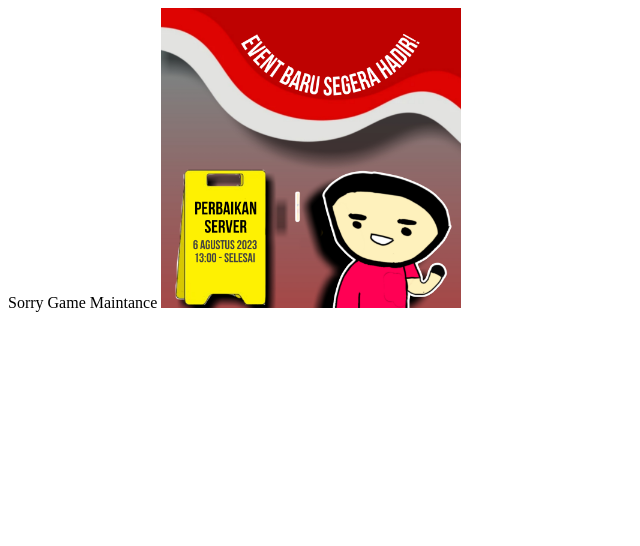
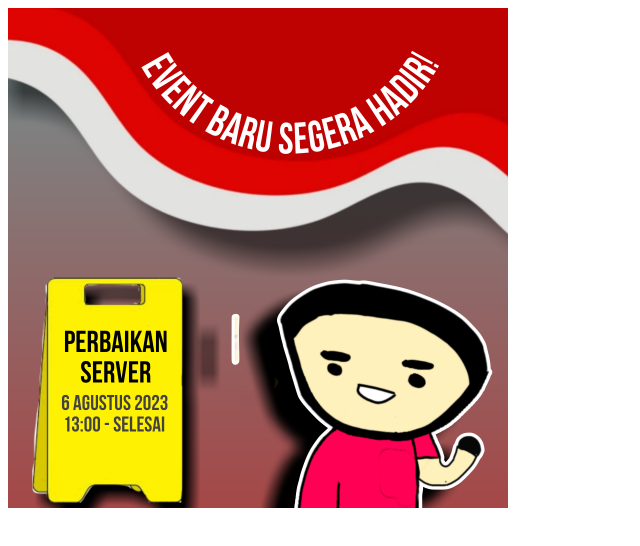
Before and after one commit to Immanuel2010/Immanuel2010.github.io, a plain HTML site: page index.html in a window 1280 px wide. Shown: the whole page, without its empty margins (0-640 px from the left). Drawn offline with Linux system fonts and the light colour scheme.

Commit message:
Update index.html

```diff
--- a/index.html
+++ b/index.html
@@ -1,7 +1,5 @@
 <html>
-<body>
-Sorry Game Maintance
-
-      <img src="Picsart_23-08-05_15-08-04-341.jpg" width="300"/>
+      <body>
+      <img src="Picsart_23-08-05_15-08-04-341.jpg" width="500" alt="Maintance Bro"/>
 </body>
 </html>
```
